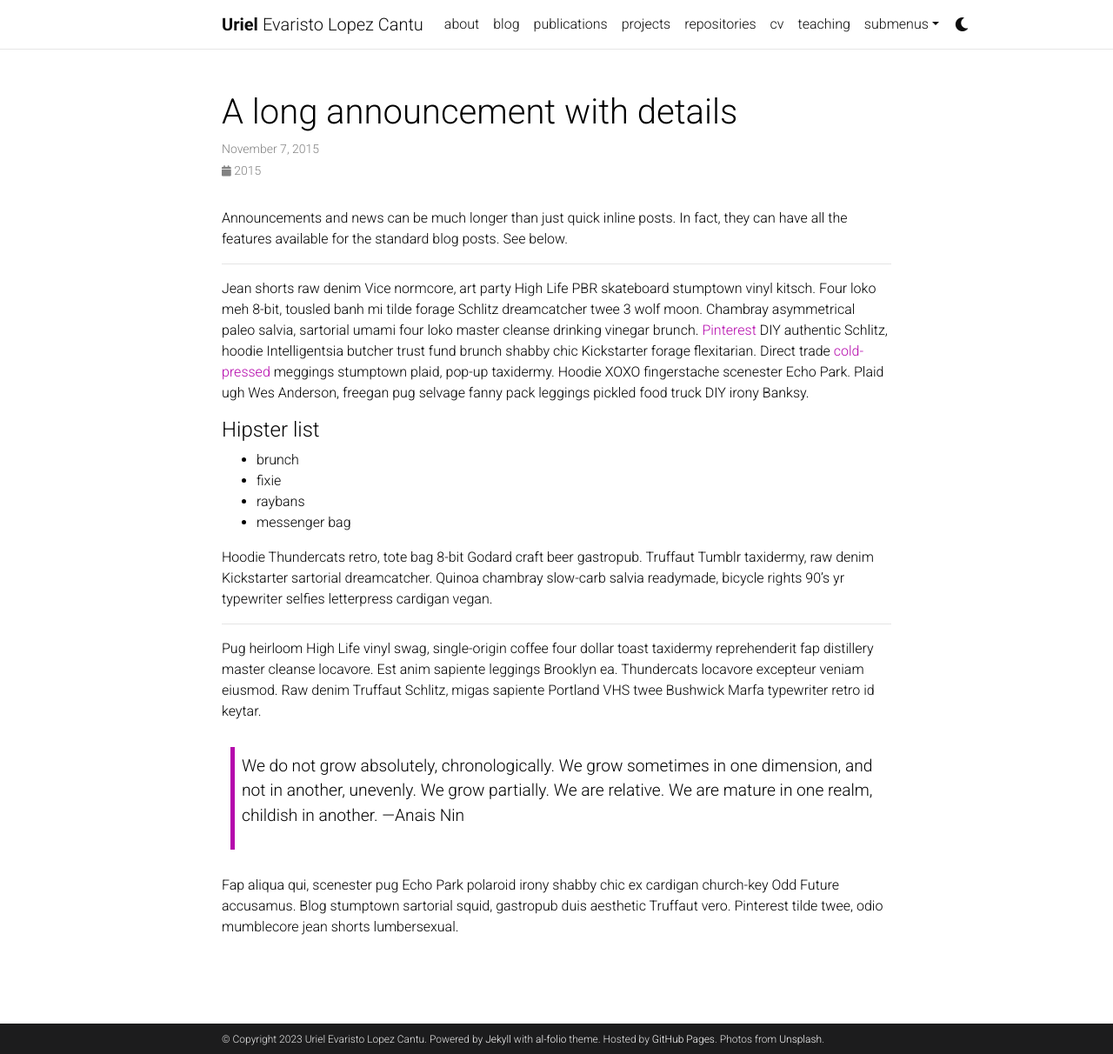
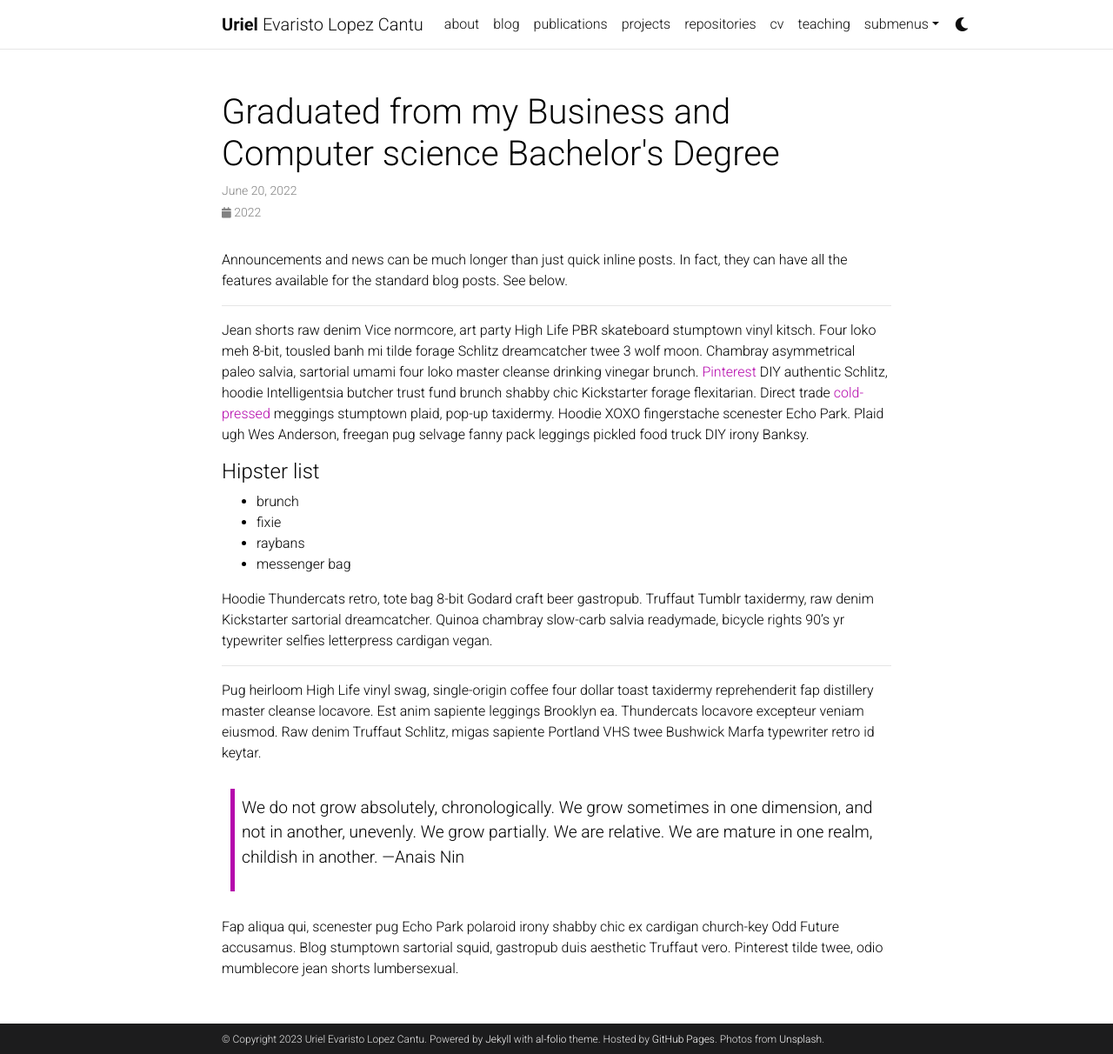
Before and after one commit to ulopezc/ulopezc.github.io, a Jekyll site: the page built from _news/announcement_2.md, in a window 1280 px wide and 1212 px high. Shown: the whole window at 87% size. Built offline with Jekyll 4.4.1, drawn with Linux system fonts in a browser that asks for light colours; comment, search, counter and statistics services are not loaded; a style sheet for code colours, icons or effects is not loaded.

Commit message:
Update announcement_2.md

```diff
--- a/_news/announcement_2.md
+++ b/_news/announcement_2.md
@@ -1,7 +1,7 @@
 ---
 layout: post
-title: A long announcement with details
-date: 2015-11-07 16:11:00-0400
+title: Graduated from my Business and Computer science Bachelor's Degree
+date: 2022-06-20
 inline: false
 ---
 
```
